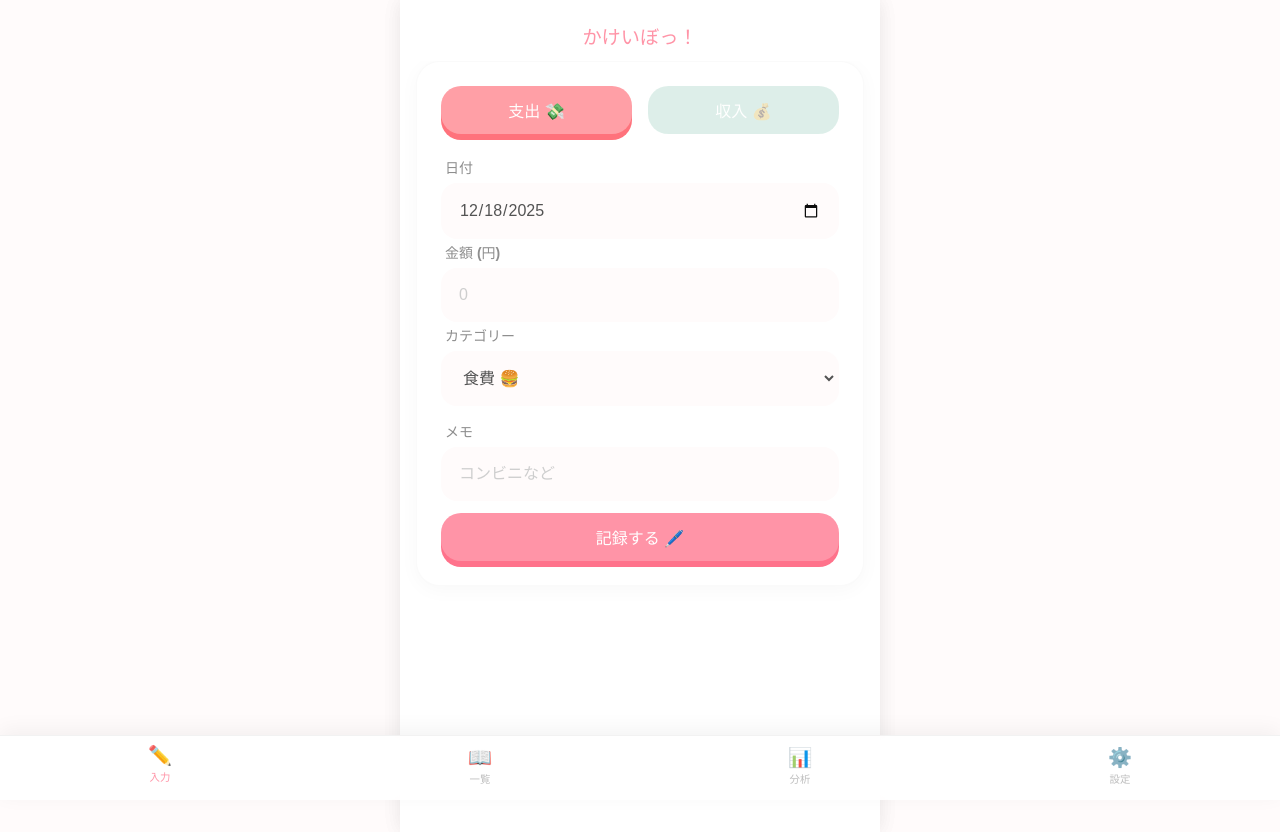
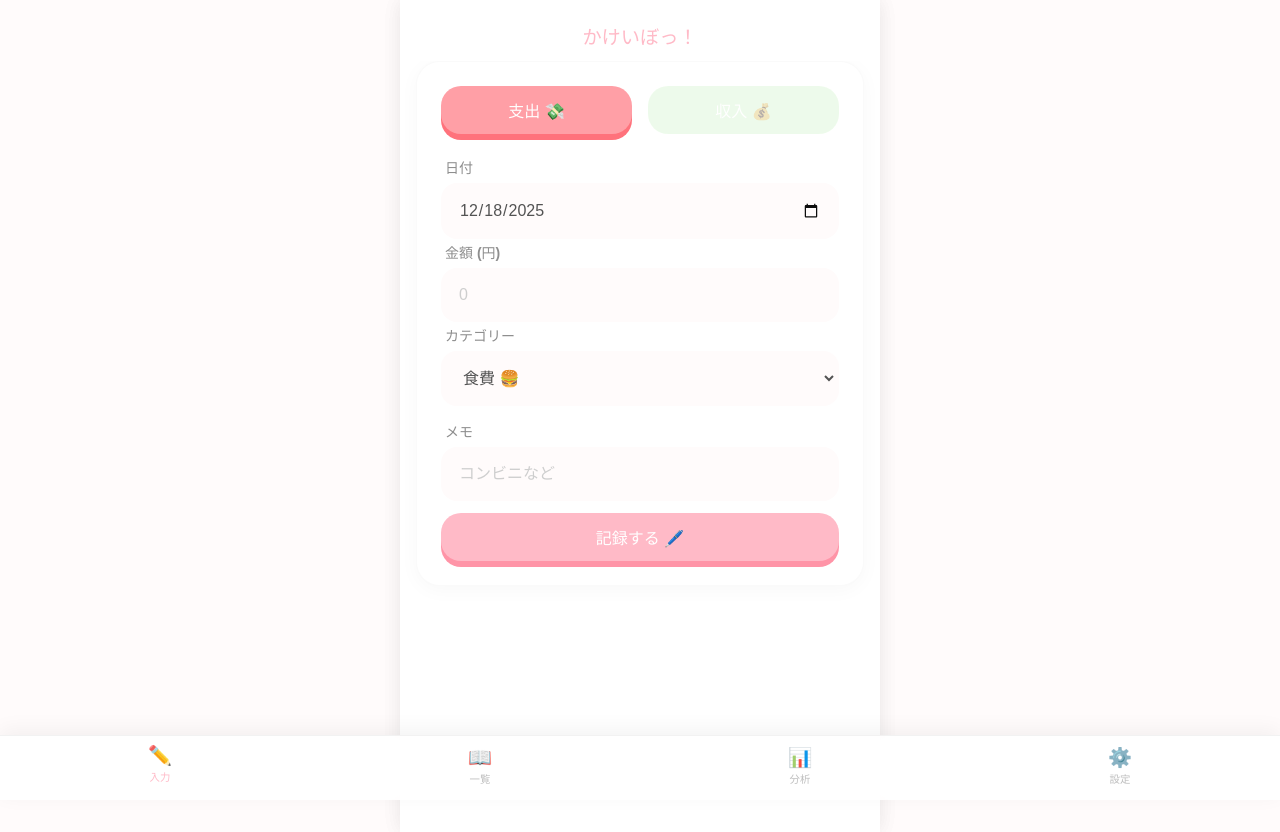
Before and after one commit to miniminiomame/kawaii-kakeibo, a React (Vite) app: page / in a window 1280 px wide. Built offline with nearby package versions, Linux system fonts and the light colour scheme; a web font is replaced by a local one.

Commit message:
Fix: ErrorBoundary imports and Refine: Default theme colors to Cherry Blossom

```diff
--- a/src/components/error/ErrorBoundary.tsx
+++ b/src/components/error/ErrorBoundary.tsx
@@ -1,6 +1,6 @@
 import { Component, type ErrorInfo, type ReactNode } from 'react';
-import { Card } from './ui/Card';
-import { Button } from './ui/Button';
+import { Card } from '../ui/Card';
+import { Button } from '../ui/Button';
 
 interface Props {
     children?: ReactNode;
--- a/src/themes/defaultTheme.ts
+++ b/src/themes/defaultTheme.ts
@@ -22,10 +22,10 @@ export const defaultTheme: ThemeConfig = {
         '--card-radius': '24px',
         '--card-border': '1px solid rgba(0, 0, 0, 0.02)',
 
-        /* Colors */
-        '--color-primary-pop': '#ff8fa3',
-        '--color-primary-shadow': '#ff6b85',
-        '--color-secondary-pop': '#a0e8d0',
-        '--color-secondary-shadow': '#7ac7b0',
+        /* Colors - Cherry Blossom Palette 🌸 */
+        '--color-primary-pop': '#ffb7c5',    /* Sakura Pink (Lighter) */
+        '--color-primary-shadow': '#ff8fa3', /* Darker Pink Shadow */
+        '--color-secondary-pop': '#caffbf',  /* Soft Mint */
+        '--color-secondary-shadow': '#a0e8d0', /* Darker Mint Shadow */
     },
 };
```
